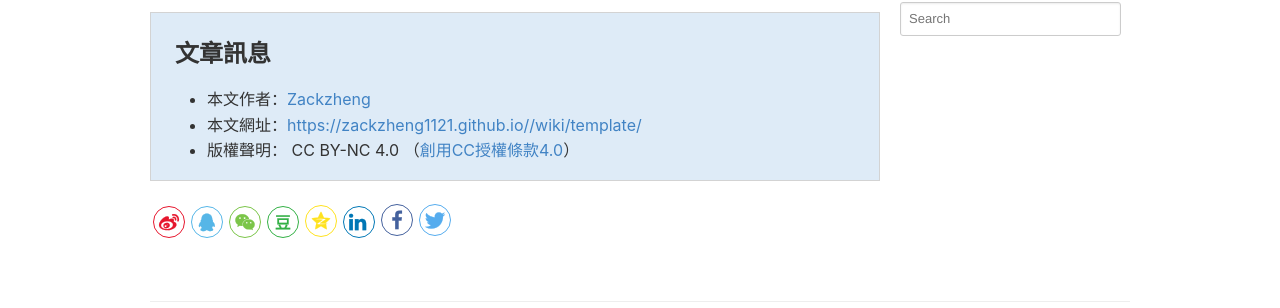
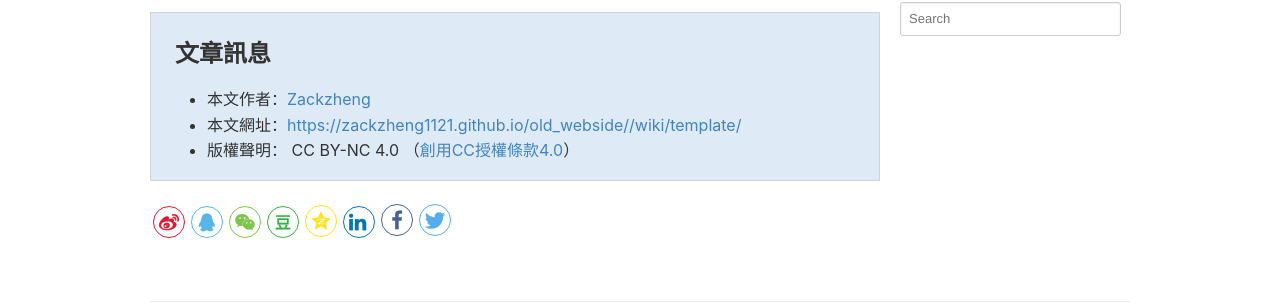
Before and after one commit to zackzheng1121/old_webside, a Jekyll site: the page built from _wiki/template.md, in a window 1280 px wide. Shown: the part 266-574 px from the top of the page. Built offline with Jekyll 4.4.1, drawn with Linux system fonts in a browser that asks for light colours; comment, search, counter and statistics services are not loaded; a style sheet for code colours, icons or effects is not loaded; some of the changed lines change nothing that is shown.

Commit message:
Update URL in configuration file

```diff
--- a/_config.yml
+++ b/_config.yml
@@ -2,7 +2,7 @@
 #   Main Configs   #
 # ---------------- #
 baseurl:
-url: https://zackzheng1121.github.io/
+url: https://zackzheng1121.github.io/old_webside/
 date_format: "ordinal"
 title: zackzheng的小基地
 subtitle: "zackzheng的小基地"
```
